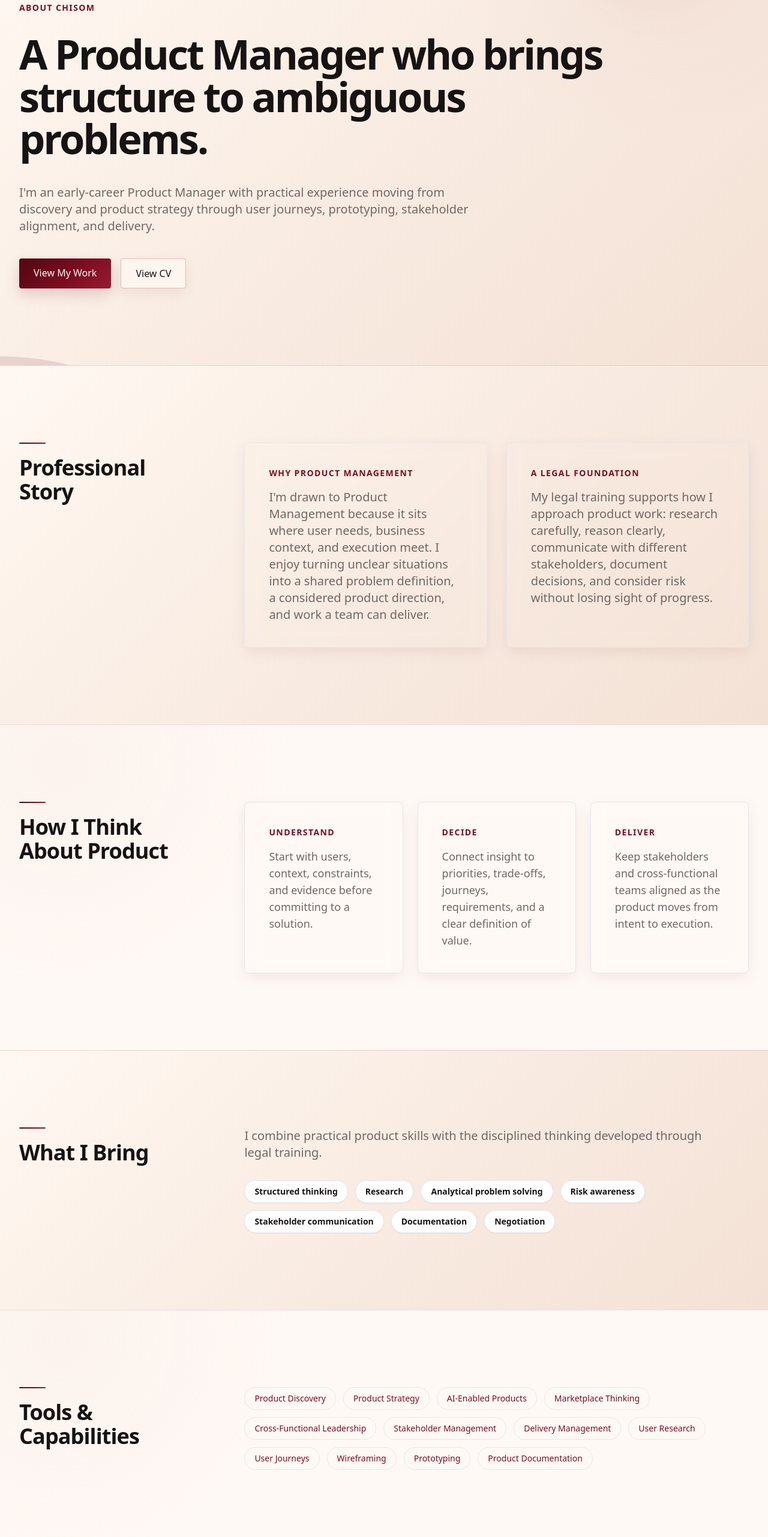
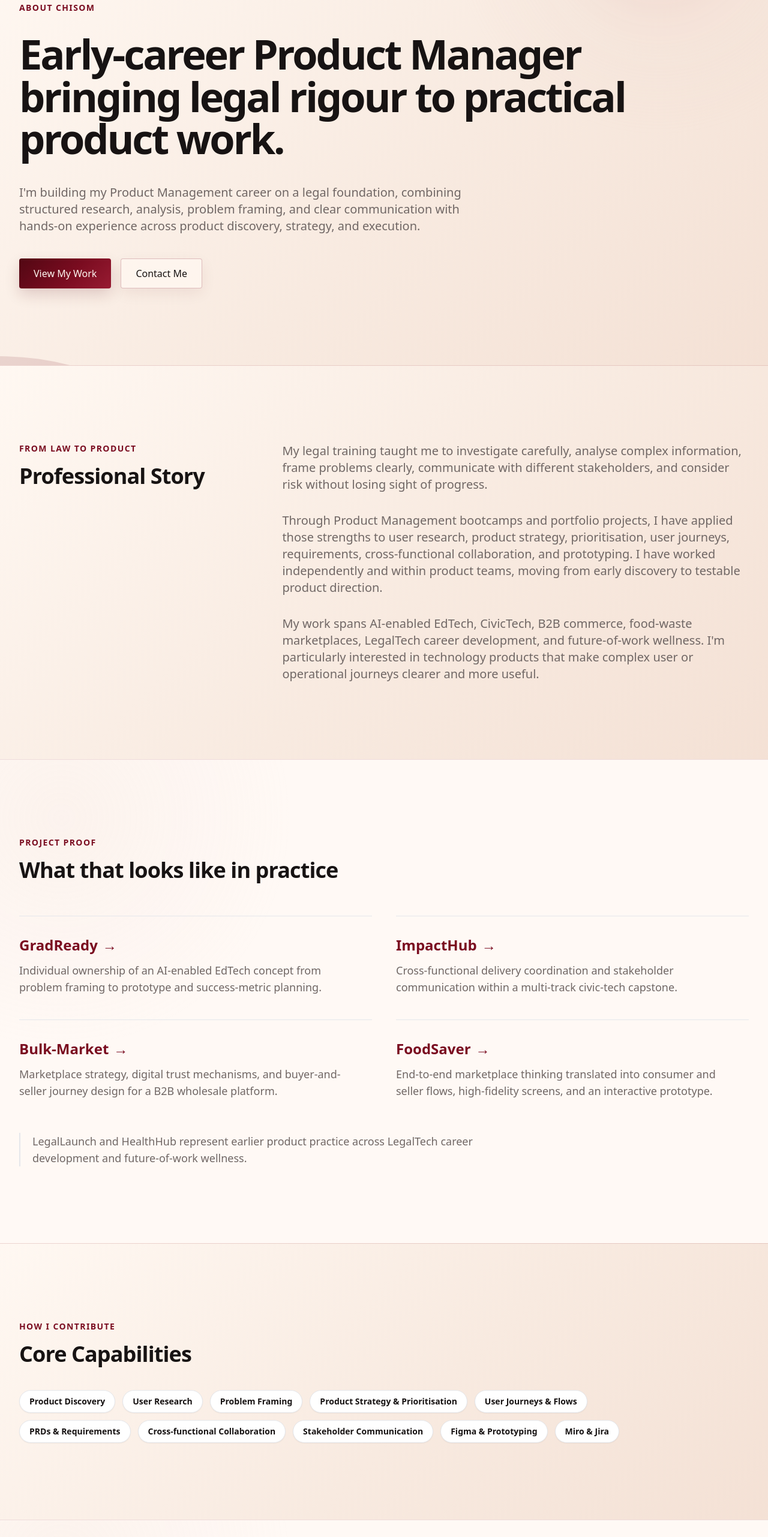
Before and after one commit to chisomuayogu/Product-Management-Portfolio, a Next.js app: page /about in a window 1280 px wide. Shown: the part 234-2797 px from the top of the page at 60% size. Built offline with nearby package versions, Linux system fonts and the light colour scheme.

Commit message:
feat: refine About page positioning

```diff
--- a/src/app/about/page.tsx
+++ b/src/app/about/page.tsx
@@ -1,28 +1,202 @@
 import Link from 'next/link'
 import Navigation from '@/components/Navigation'
 import Footer from '@/components/Footer'
-import CaseStudySection from '@/components/CaseStudySection'
-import InsightCard from '@/components/InsightCard'
 
 export const metadata = {
   title: 'About | Chisom Ayogu — Product Manager',
-  description: 'Early-career Product Manager working across discovery, strategy, AI-enabled products, marketplaces, and cross-functional delivery.',
+  description:
+    'Early-career Product Manager bringing a legal foundation to product discovery, strategy, and execution.',
 }
 
-const capabilities = ['Product Discovery', 'Product Strategy', 'AI-Enabled Products', 'Marketplace Thinking', 'Cross-Functional Leadership', 'Stakeholder Management', 'Delivery Management', 'User Research', 'User Journeys', 'Wireframing', 'Prototyping', 'Product Documentation']
-const legalStrengths = ['Structured thinking', 'Research', 'Analytical problem solving', 'Risk awareness', 'Stakeholder communication', 'Documentation', 'Negotiation']
+const projectProof = [
+  {
+    name: 'GradReady',
+    description:
+      'Individual ownership of an AI-enabled EdTech concept from problem framing to prototype and success-metric planning.',
+    href: '/case-studies/gradready',
+  },
+  {
+    name: 'ImpactHub',
+    description:
+      'Cross-functional delivery coordination and stakeholder communication within a multi-track civic-tech capstone.',
+    href: '/case-studies/impacthub',
+  },
+  {
+    name: 'Bulk-Market',
+    description:
+      'Marketplace strategy, digital trust mechanisms, and buyer-and-seller journey design for a B2B wholesale platform.',
+    href: '/case-studies/bulk-market',
+  },
+  {
+    name: 'FoodSaver',
+    description:
+      'End-to-end marketplace thinking translated into consumer and seller flows, high-fidelity screens, and an interactive prototype.',
+    href: '/case-studies/foodsaver',
+  },
+]
+
+const capabilities = [
+  'Product Discovery',
+  'User Research',
+  'Problem Framing',
+  'Product Strategy & Prioritisation',
+  'User Journeys & Flows',
+  'PRDs & Requirements',
+  'Cross-functional Collaboration',
+  'Stakeholder Communication',
+  'Figma & Prototyping',
+  'Miro & Jira',
+]
 
 export default function AboutPage() {
   return (
     <div className="bg-ivory">
       <Navigation />
-      <section className="section-spacing hero-atmosphere page-hero"><div className="container-wide"><p className="eyebrow mb-6 md:mb-8">About Chisom</p><h1 className="heading-hero mb-8 md:mb-10 max-w-5xl">A Product Manager who brings structure to ambiguous problems.</h1><p className="body-large text-grey-secondary max-w-3xl">I&apos;m an early-career Product Manager with practical experience moving from discovery and product strategy through user journeys, prototyping, stakeholder alignment, and delivery.</p><div className="flex flex-col sm:flex-row gap-4 mt-10"><Link href="/#work" className="button-primary text-center">View My Work</Link><Link href="/cv" className="button-secondary text-center">View CV</Link></div></div></section>
-      <CaseStudySection title="Professional Story" backgroundLight><div className="container-wide grid grid-cols-1 lg:grid-cols-2 gap-6 md:gap-8"><InsightCard label="Why Product Management"><p className="body-large text-grey-secondary">I&apos;m drawn to Product Management because it sits where user needs, business context, and execution meet. I enjoy turning unclear situations into a shared problem definition, a considered product direction, and work a team can deliver.</p></InsightCard><InsightCard label="A Legal Foundation"><p className="body-large text-grey-secondary">My legal training supports how I approach product work: research carefully, reason clearly, communicate with different stakeholders, document decisions, and consider risk without losing sight of progress.</p></InsightCard></div></CaseStudySection>
-      <CaseStudySection title="How I Think About Product"><div className="container-wide grid grid-cols-1 md:grid-cols-3 gap-6"><InsightCard label="Understand"><p className="body-default text-grey-secondary">Start with users, context, constraints, and evidence before committing to a solution.</p></InsightCard><InsightCard label="Decide" highlighted><p className="body-default text-grey-secondary">Connect insight to priorities, trade-offs, journeys, requirements, and a clear definition of value.</p></InsightCard><InsightCard label="Deliver"><p className="body-default text-grey-secondary">Keep stakeholders and cross-functional teams aligned as the product moves from intent to execution.</p></InsightCard></div></CaseStudySection>
-      <CaseStudySection title="What I Bring" backgroundLight><div className="container-wide space-y-8"><p className="body-large text-grey-secondary max-w-3xl">I combine practical product skills with the disciplined thinking developed through legal training.</p><div className="flex flex-wrap gap-3">{legalStrengths.map((strength) => <span key={strength} className="rounded-full border border-burgundy/15 bg-white px-4 py-2 text-sm font-semibold text-near-black shadow-sm">{strength}</span>)}</div></div></CaseStudySection>
-      <CaseStudySection title="Tools & Capabilities"><div className="container-wide flex flex-wrap gap-3">{capabilities.map((capability) => <span key={capability} className="rounded-full border border-burgundy/20 bg-burgundy/5 px-4 py-2 text-sm font-medium text-burgundy">{capability}</span>)}</div></CaseStudySection>
-      <CaseStudySection title="Problems I Enjoy" backgroundLight><div className="container-wide"><InsightCard highlighted><p className="text-2xl md:text-3xl font-bold leading-snug text-near-black">Products where trust, complex journeys, emerging technology, or multiple stakeholder needs must be translated into a clear and usable experience.</p></InsightCard></div></CaseStudySection>
-      <section className="section-spacing section-warm border-t warm-divider"><div className="container-wide"><div className="cta-panel rounded-2xl px-6 py-14 md:px-12 md:py-16 text-center"><h2 className="heading-section text-ivory mb-6">Interested in working together?</h2><p className="body-large text-ivory/75 max-w-2xl mx-auto mb-8">I&apos;m open to thoughtful conversations about Product Management roles, teams, and product challenges.</p><Link href="/contact" className="button-on-dark inline-flex">Start a Conversation</Link></div></div></section>
+
+      <main>
+        <section className="section-spacing hero-atmosphere page-hero">
+          <div className="container-wide">
+            <p className="eyebrow mb-6 md:mb-8">About Chisom</p>
+            <h1 className="heading-hero mb-8 max-w-5xl md:mb-10">
+              Early-career Product Manager bringing legal rigour to practical product work.
+            </h1>
+            <p className="body-large max-w-3xl text-grey-secondary">
+              I&apos;m building my Product Management career on a legal foundation, combining structured research, analysis, problem framing, and clear communication with hands-on experience across product discovery, strategy, and execution.
+            </p>
+            <div className="mt-10 flex flex-col gap-4 sm:flex-row">
+              <Link
+                href="/#work"
+                className="button-primary inline-flex w-full items-center justify-center text-center sm:w-auto"
+              >
+                View My Work
+              </Link>
+              <Link
+                href="/contact"
+                className="button-secondary inline-flex w-full items-center justify-center text-center sm:w-auto"
+              >
+                Contact Me
+              </Link>
+            </div>
+          </div>
+        </section>
+
+        <section
+          aria-labelledby="professional-story-heading"
+          className="section-spacing section-warm border-t warm-divider"
+        >
+          <div className="container-wide grid gap-8 lg:grid-cols-[minmax(0,0.65fr)_minmax(0,1.35fr)] lg:gap-16">
+            <div>
+              <p className="eyebrow mb-4 text-burgundy">From law to product</p>
+              <h2 id="professional-story-heading" className="heading-section">
+                Professional Story
+              </h2>
+            </div>
+            <div className="max-w-3xl space-y-6 md:space-y-8">
+              <p className="body-large text-grey-secondary">
+                My legal training taught me to investigate carefully, analyse complex information, frame problems clearly, communicate with different stakeholders, and consider risk without losing sight of progress.
+              </p>
+              <p className="body-large text-grey-secondary">
+                Through Product Management bootcamps and portfolio projects, I have applied those strengths to user research, product strategy, prioritisation, user journeys, requirements, cross-functional collaboration, and prototyping. I have worked independently and within product teams, moving from early discovery to testable product direction.
+              </p>
+              <p className="body-large text-grey-secondary">
+                My work spans AI-enabled EdTech, CivicTech, B2B commerce, food-waste marketplaces, LegalTech career development, and future-of-work wellness. I&apos;m particularly interested in technology products that make complex user or operational journeys clearer and more useful.
+              </p>
+            </div>
+          </div>
+        </section>
+
+        <section
+          aria-labelledby="project-proof-heading"
+          className="section-spacing section-surface border-t warm-divider"
+        >
+          <div className="container-wide">
+            <div className="mb-10 max-w-3xl md:mb-14">
+              <p className="eyebrow mb-4 text-burgundy">Project Proof</p>
+              <h2 id="project-proof-heading" className="heading-section">
+                What that looks like in practice
+              </h2>
+            </div>
+
+            <ul className="grid grid-cols-1 gap-x-10 gap-y-8 md:grid-cols-2 md:gap-y-10">
+              {projectProof.map((project) => (
+                <li key={project.name} className="border-t border-burgundy/20 pt-6 md:pt-8">
+                  <h3 className="heading-card mb-3">
+                    <Link
+                      href={project.href}
+                      aria-label={`View ${project.name} case study`}
+                      className="inline-flex items-center gap-2 text-burgundy transition-colors duration-200 hover:text-burgundy-dark focus-visible:outline-2 focus-visible:outline-offset-4 focus-visible:outline-burgundy"
+                    >
+                      <span>{project.name}</span>
+                      <span aria-hidden="true">→</span>
+                    </Link>
+                  </h3>
+                  <p className="body-default max-w-xl text-grey-secondary">{project.description}</p>
+                </li>
+              ))}
+            </ul>
+
+            <p className="body-default mt-10 max-w-3xl border-l-2 border-burgundy/25 pl-5 text-grey-secondary md:mt-14">
+              LegalLaunch and HealthHub represent earlier product practice across LegalTech career development and future-of-work wellness.
+            </p>
+          </div>
+        </section>
+
+        <section
+          aria-labelledby="capabilities-heading"
+          className="section-spacing section-warm border-t warm-divider"
+        >
+          <div className="container-wide">
+            <div className="mb-8 max-w-3xl md:mb-10">
+              <p className="eyebrow mb-4 text-burgundy">How I contribute</p>
+              <h2 id="capabilities-heading" className="heading-section">
+                Core Capabilities
+              </h2>
+            </div>
+            <ul aria-label="Product Management capabilities" className="flex max-w-5xl flex-wrap gap-3">
+              {capabilities.map((capability) => (
+                <li
+                  key={capability}
+                  className="rounded-full border border-burgundy/20 bg-white px-4 py-2 text-sm font-semibold text-near-black shadow-sm"
+                >
+                  {capability}
+                </li>
+              ))}
+            </ul>
+          </div>
+        </section>
+
+        <section
+          aria-labelledby="opportunity-heading"
+          className="section-spacing section-surface border-t warm-divider"
+        >
+          <div className="container-wide">
+            <div className="max-w-4xl">
+              <p className="eyebrow mb-4 text-burgundy">Next Step</p>
+              <h2 id="opportunity-heading" className="heading-section mb-6 md:mb-8">
+                What I&apos;m looking for
+              </h2>
+              <p className="body-large max-w-3xl text-grey-secondary">
+                I&apos;m looking for an early-career Product Manager opportunity where I can contribute to discovery and execution, work closely with design and engineering, take ownership of meaningful product problems, and continue growing through feedback and delivery.
+              </p>
+              <div className="mt-10 flex flex-col gap-4 sm:flex-row">
+                <Link
+                  href="/#work"
+                  className="button-primary inline-flex w-full items-center justify-center text-center sm:w-auto"
+                >
+                  View My Work
+                </Link>
+                <Link
+                  href="/contact"
+                  className="button-secondary inline-flex w-full items-center justify-center text-center sm:w-auto"
+                >
+                  Contact Me
+                </Link>
+              </div>
+            </div>
+          </div>
+        </section>
+      </main>
+
       <Footer />
     </div>
   )
```
